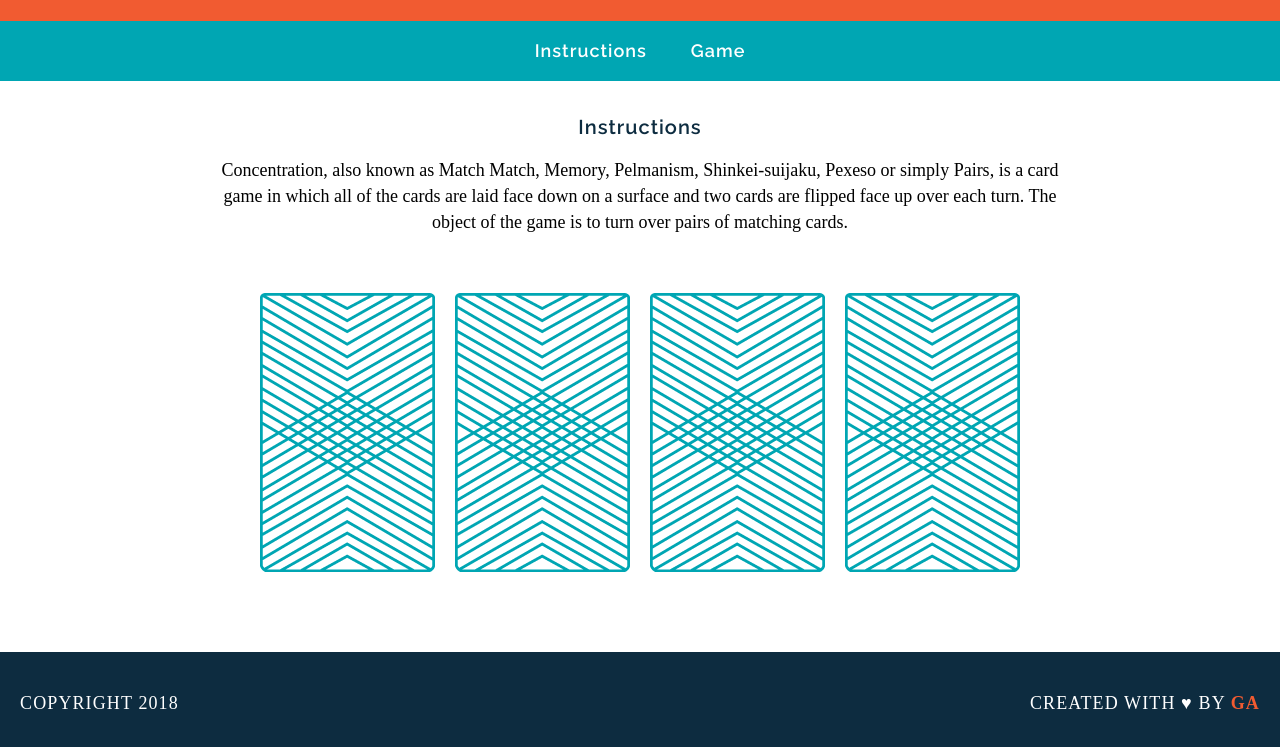
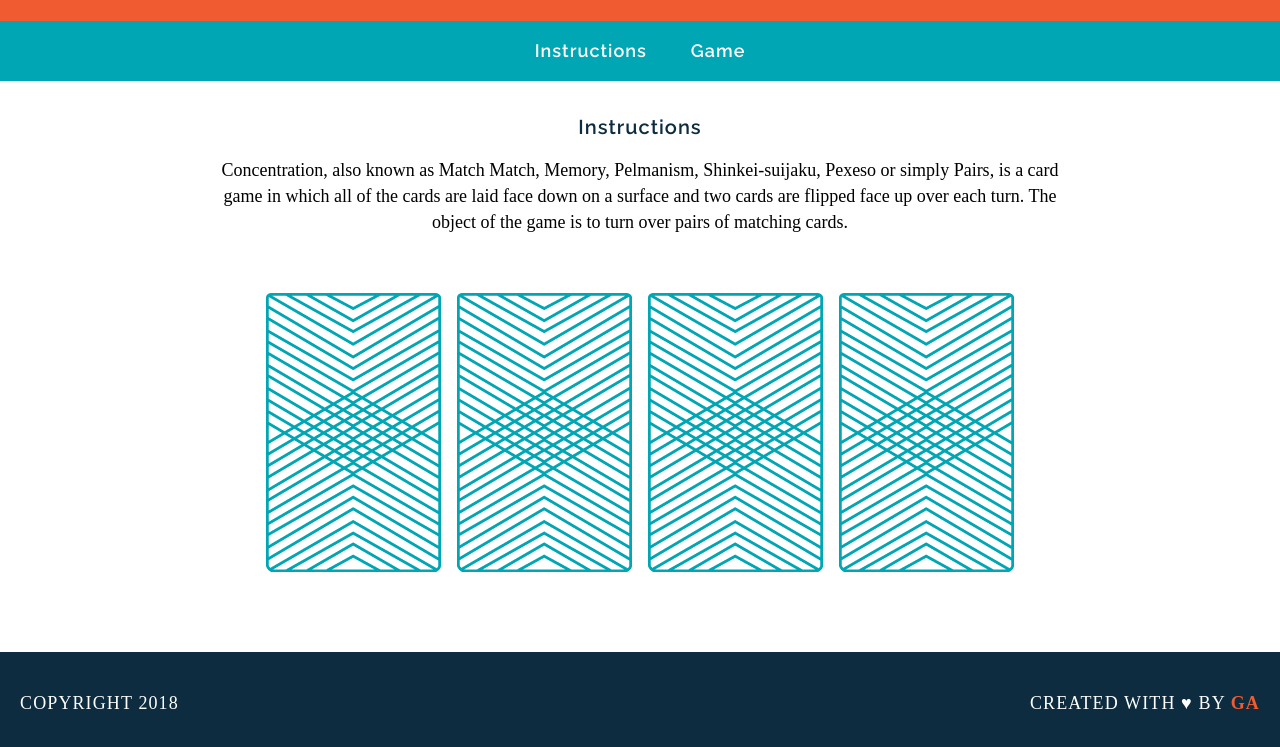
Before and after one commit to addison912/Memory_Game, a plain HTML site: page memory_game/index.html in a window 1280 px wide. Shown: the part 99-846 px from the top of the page. Drawn offline with Linux system fonts and the light colour scheme; a web font is replaced by a local one.

Commit message:
added game logic

```diff
--- a/memory_game/index.html
+++ b/memory_game/index.html
@@ -25,11 +25,8 @@
             card
             game in which all of the cards are laid face down on a surface and two cards are flipped face up over each
             turn. The object of the game is to turn over pairs of matching cards.</p>
-        <div id="game">
-            <img class="card" src="images/back.png" alt="Queen of Diamonds">
-            <img class="card" src="images/back.png" alt="Queen of Hearts">
-            <img class="card" src="images/back.png" alt="King of Diamonds">
-            <img class="card" src="images/back.png" alt="King of Hearts">
+        <div id="game-board" class="board clearfix">
+
         </div>
     </main>
     <footer class="clearfix">
--- a/memory_game/js/main.js
+++ b/memory_game/js/main.js
@@ -21,6 +21,7 @@ let cards = [
   }
 ];
 let cardsInPlay = [];
+const gameBoard = document.getElementById("game-board");
 
 function checkForMatch() {
   if (cardsInPlay.length === 2) {
@@ -33,12 +34,23 @@ function checkForMatch() {
   }
 }
 
-function flipCard(cardId) {
-  console.log(`User flipped a ${cardId.rank} of ${cardId.suit}!`);
-  console.log(cardId.cardImage);
-  cardsInPlay.push(cardId.rank);
-  checkForMatch();
+function createBoard() {
+  for (let i = 0; i < cards.length; i++) {
+    let cardElement = document.createElement("img");
+    cardElement.setAttribute("src", "images/back.png");
+    cardElement.setAttribute("alt", `${cards[i].rank} of ${cards[i].suit}`);
+    cardElement.className = "card";
+    cardElement.setAttribute("data-id", i);
+    gameBoard.appendChild(cardElement);
+  }
 }
 
-flipCard(cards[1]);
-flipCard(cards[2]);
+createBoard();
+
+gameBoard.addEventListener("click", function(event) {
+  let cardId = event.target.getAttribute("data-id");
+  event.target.setAttribute("src", cards[cardId].cardImage);
+  console.log(`User flipped a ${cards[cardId].rank} of ${cards[cardId].suit}!`);
+  cardsInPlay.push(cards[cardId].rank);
+  checkForMatch();
+});
```
